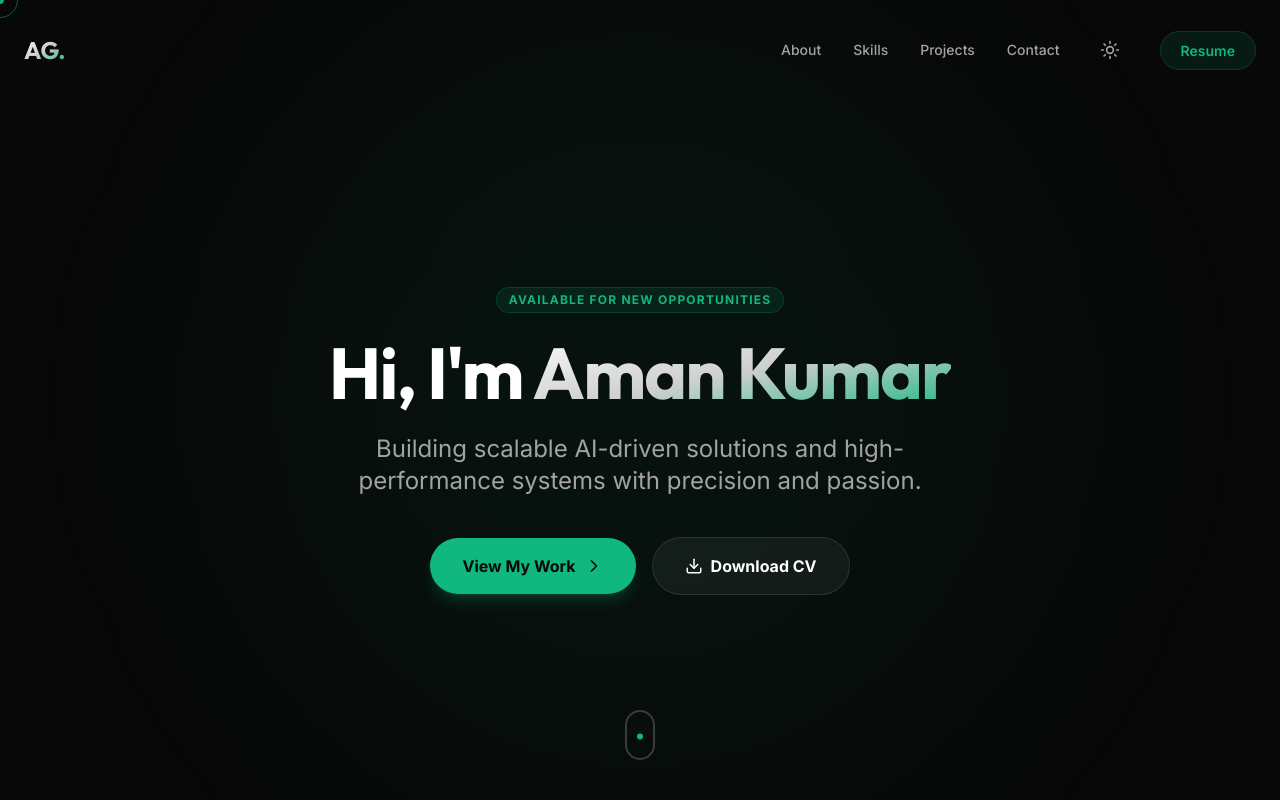
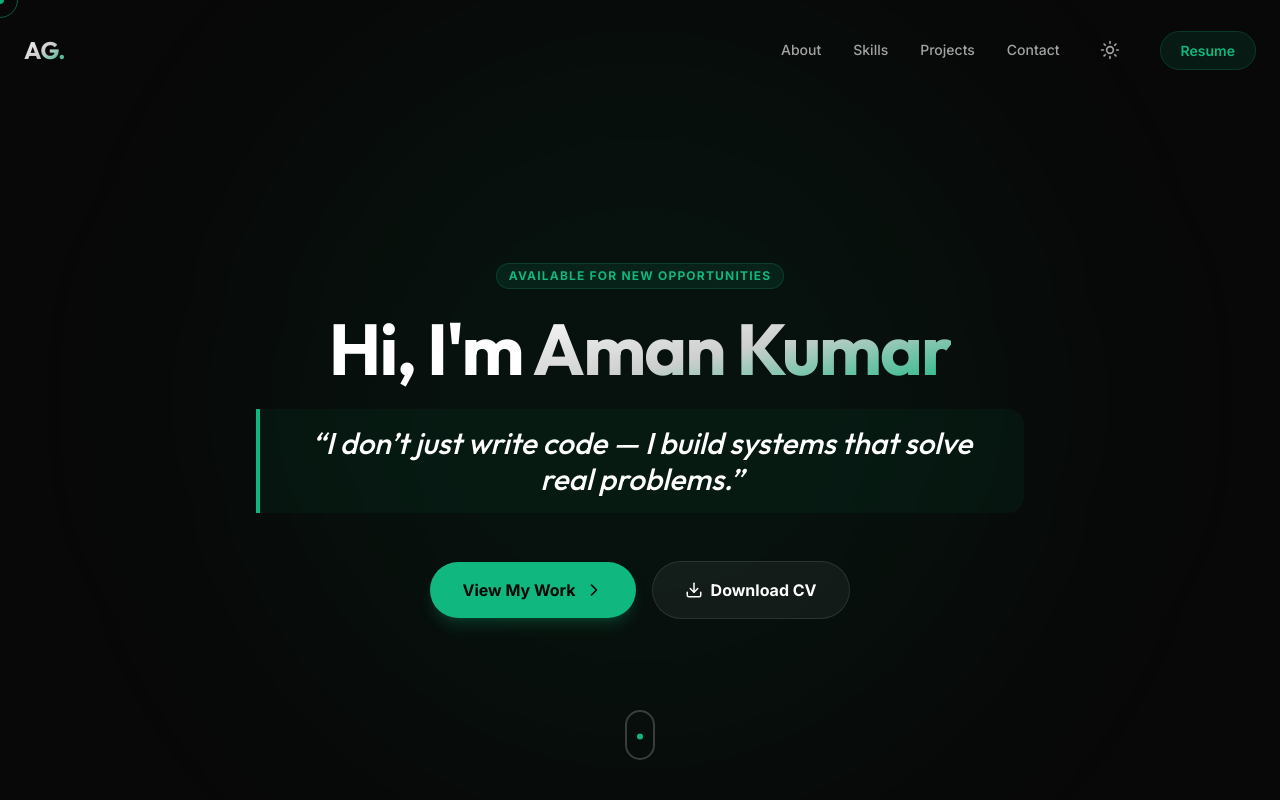
Before and after one commit to Aman-kumar-git12/Portfolio, a React (Vite) app: page / in a window 1280 px wide. Shown: the top 800 px of the page. Built offline with nearby package versions, Linux system fonts and the light colour scheme.

Commit message:
feat: highlight hero section with custom professional quote

```diff
--- a/src/components/Sections/Hero.jsx
+++ b/src/components/Sections/Hero.jsx
@@ -22,9 +22,11 @@ const Hero = () => {
           <h1 className="text-5xl md:text-7xl font-display font-bold mb-6 tracking-tight">
             Hi, I&apos;m <span className="text-gradient">{personalInfo.name}</span>
           </h1>
-          <p className="text-xl md:text-2xl text-muted mb-10 leading-relaxed font-sans max-w-2xl mx-auto">
-            {personalInfo.tagline}
-          </p>
+          <div className="max-w-3xl mx-auto mb-12">
+            <p className="text-2xl md:text-3xl font-display font-medium text-foreground leading-tight px-6 py-4 border-l-4 border-accent bg-accent/5 italic rounded-r-2xl">
+              &ldquo;{personalInfo.tagline}&rdquo;
+            </p>
+          </div>
 
           <div className="flex flex-col sm:flex-row items-center justify-center gap-4">
             <Magnetic strength={0.3}>
--- a/src/data/portfolio.js
+++ b/src/data/portfolio.js
@@ -1,7 +1,7 @@
 export const personalInfo = {
   name: "Aman Kumar",
   role: "AI/ML Developer & Full Stack Engineer",
-  tagline: "Building scalable AI-driven solutions and high-performance systems with precision and passion.",
+  tagline: "I don’t just write code — I build systems that solve real problems.",
   about: "Aspiring AI/ML developer with hands-on experience in System Design (TypeScript), Web Development, and Python. Backed by a strong foundation in Data Structures and Algorithms, I am passionate about building scalable, user-friendly applications with a keen interest in entrepreneurship and impactful solutions.",
   email: "[EMAIL_ADDRESS]",
   phone: "+919835103570",
```
